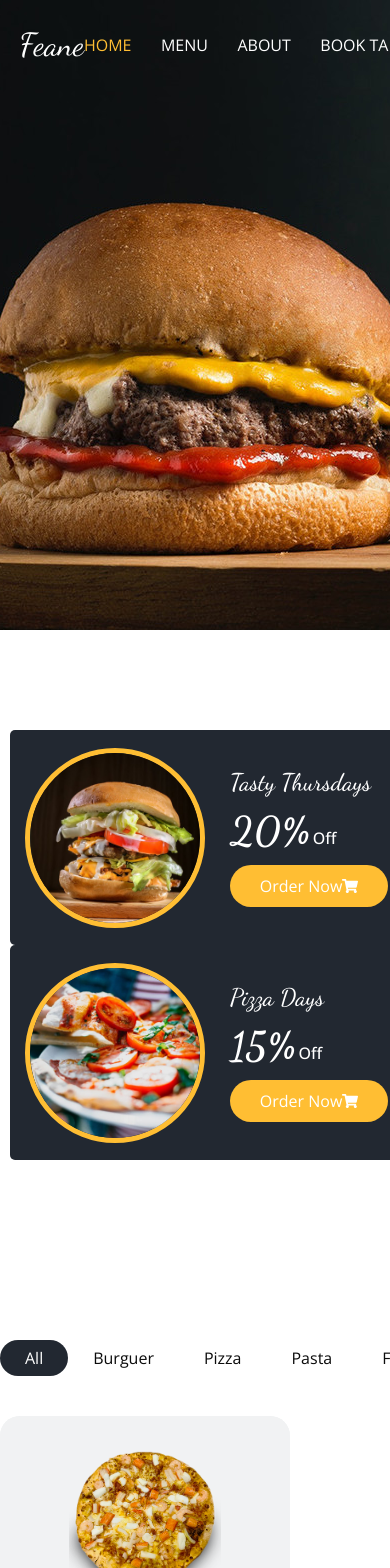
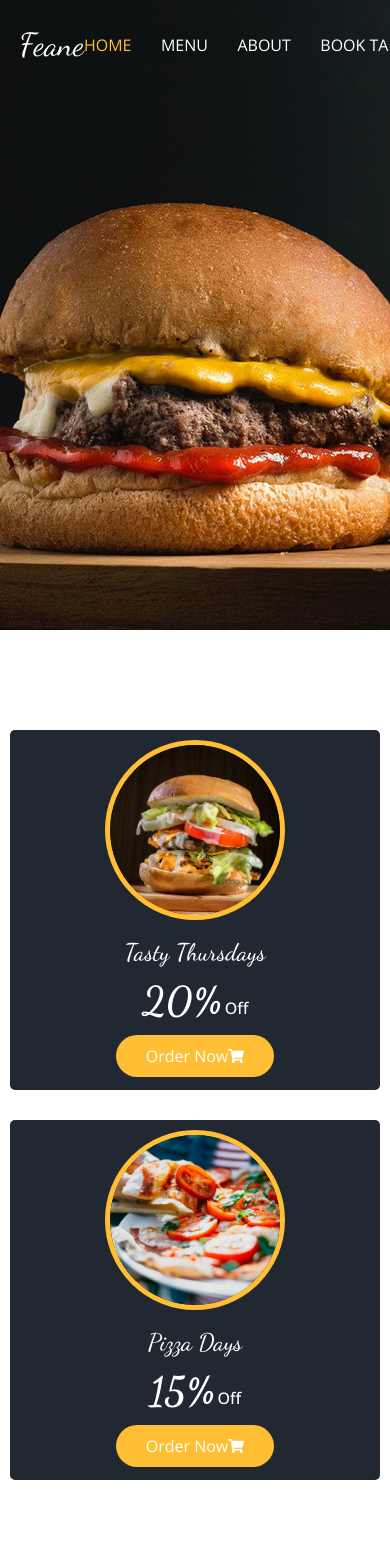
Before and after one commit to BrunoSilvaFaria/feane, a React (Vite) app: page / in a window 390 px wide. Shown: the top 1568 px of the page. Built offline with nearby package versions, Linux system fonts and the light colour scheme.

Commit message:
feat: responsividade nos cards de promoção

```diff
--- a/src/components/Cards/Promocoes/Card.jsx
+++ b/src/components/Cards/Promocoes/Card.jsx
@@ -7,19 +7,19 @@ import { IconCar } from '../../../helpers/Icon';
 const Card = (props) => {
   return (
     <Conteiner>
+      <div className="alinhamento">
         <div className="background">
           <img src={`${props.item.img}`} alt="Foto de Produto" />
         </div>
-
         <div className="descripition">
           <h4 className='item'>{props.item.name}</h4>
-
             <h3 className='price'>{props.item.discount}%<span className='price--small'>Off</span></h3>
           <ButtonMenu className='btn'>
               <span>Order Now</span>
               <IconCar className="icon" />
             </ButtonMenu>
         </div>
+      </div>
     </Conteiner>
   );
 }
--- a/src/components/Cards/Promocoes/styles.js
+++ b/src/components/Cards/Promocoes/styles.js
@@ -1,14 +1,44 @@
 import { styled } from "styled-components";
-import { displayFlex } from "../../styles"
+import { alinhamento, displayFlex } from "../../styles"
 import colors from "../../../helpers/color";
 import { fonts } from "../../../helpers/tipografia";
 
 export const Conteiner = styled.article`
-  ${displayFlex};
   background: ${colors.blackBack};
   border-radius: 5px;
   width: 450px;
   height: 215px;
+  @media (max-width: 990px) {
+    width: 360px;
+    height: 415px;
+  }
+  @media (max-width: 765px) {
+    width: 540px;
+    height: 215px;
+    margin: 30px auto;
+  }
+  @media (max-width: 575px) {
+    width: 100%;
+  }
+  @media (max-width: 430px) {
+    height: 360px;
+  }
+  .alinhamento {
+    ${displayFlex};
+    ${alinhamento};
+    height: inherit;
+    @media (min-width: 760px) and (max-width: 990px) {
+      flex-direction: column;
+      height: 400px;
+    }
+    @media (max-width: 990px) {
+      justify-content: center;
+    }
+    @media (max-width: 430px) {
+      height: 350px;
+      flex-direction: column;
+    }
+  }
   .background {
     ${displayFlex}
     width: 180px;
@@ -16,7 +46,15 @@ export const Conteiner = styled.article`
     border: 5px solid ${colors.yellowLight};
     border-radius: 50%;
     overflow: hidden;
-    margin: 0 15px 0 15px;
+    @media (min-width: 760px) and (max-width: 990px) {
+      margin-bottom: 20px;
+    }
+    @media (max-width: 990px) {
+      margin-right: 20px;
+    }
+    @media (max-width: 430px) {
+      margin: 10px auto 15px auto;
+    }
     img {
       border-radius: 50%;
       width: 175px;
@@ -30,7 +68,15 @@ export const Conteiner = styled.article`
   }
 
   .descripition {
-    width: 230px;
+    width: 50%;
+    @media (min-width: 760px) and (max-width: 990px) {
+      text-align: center;
+    }
+    @media (max-width: 430px) {
+      margin: auto;
+      width: fit-content;
+      text-align: center;
+    }
     .item {
       font-size: 24px;
       line-height: 29px;
```
Lines whose indentation alone changed are shown as unchanged.
